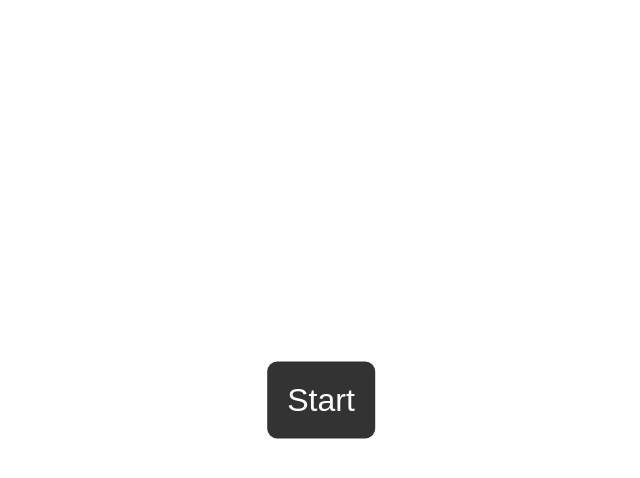
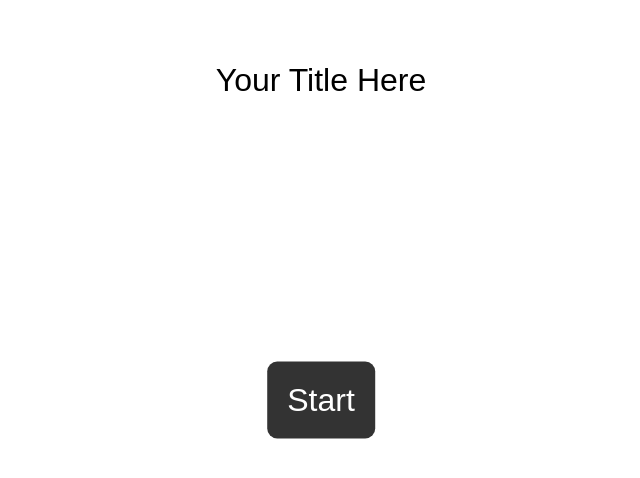
Before and after one commit to VannyLD/vichtest, a plain HTML site: page index.html in a window 1280 px wide. Shown: the whole page, without its empty margins (319-959 px from the left). Drawn offline with Linux system fonts and the light colour scheme.

Commit message:
Add files via upload

```diff
--- a/index.html
+++ b/index.html
@@ -21,6 +21,18 @@
             height: 100vh;
             overflow: hidden;
             z-index: -1;
+        }
+
+        #name-button {
+            position: absolute;
+            top: 10%;
+            left: 50%;
+            font-size: 2em;
+            color: rgb(0, 0, 0);
+            padding: 20px;
+            border-radius: 10px;
+            transform: translate(-50%, -50%);
+            z-index: 1;
         }
 
         video {
@@ -52,10 +64,12 @@
     <div id="video-container">
         <video id="video" playsinline></video>
     </div>
+    <div id="name-button">Your Title Here</div>
     <div id="start-button">Start</div>
     <script>
         const videoElement = document.getElementById('video');
         const startButton = document.getElementById('start-button');
+        const nameButton = document.getElementById('name-button'); // Correct reference
         const videoFiles = ['1.mp4', '2.mp4', '3.mp4'];
         let currentIndex = 0;
 
@@ -70,7 +84,8 @@
         videoElement.addEventListener('ended', playNextVideo);
 
         startButton.addEventListener('click', () => {
-            startButton.style.display = 'none'; // Hide the start button
+            startButton.style.display = 'none';
+            nameButton.style.display = 'none'; // Correctly hide the name button
             playNextVideo(); // Start playing the first video
         });
     </script>
```
